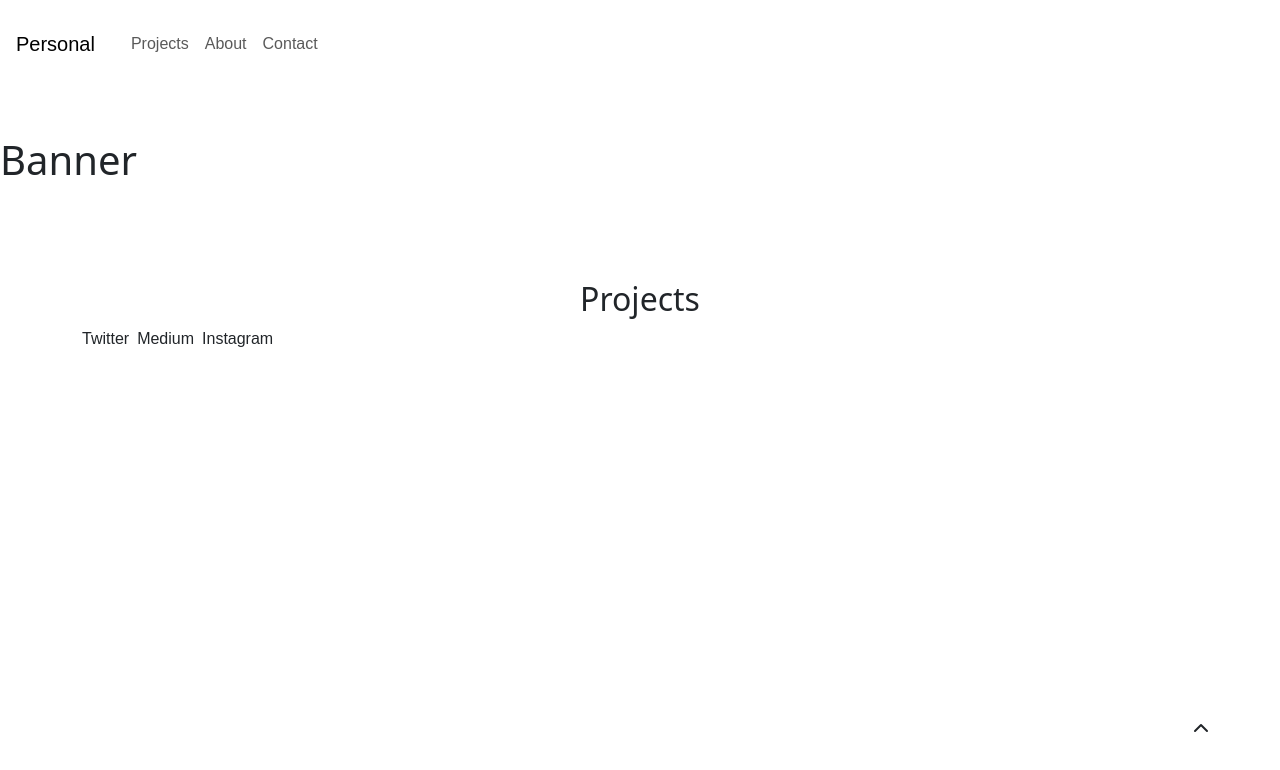
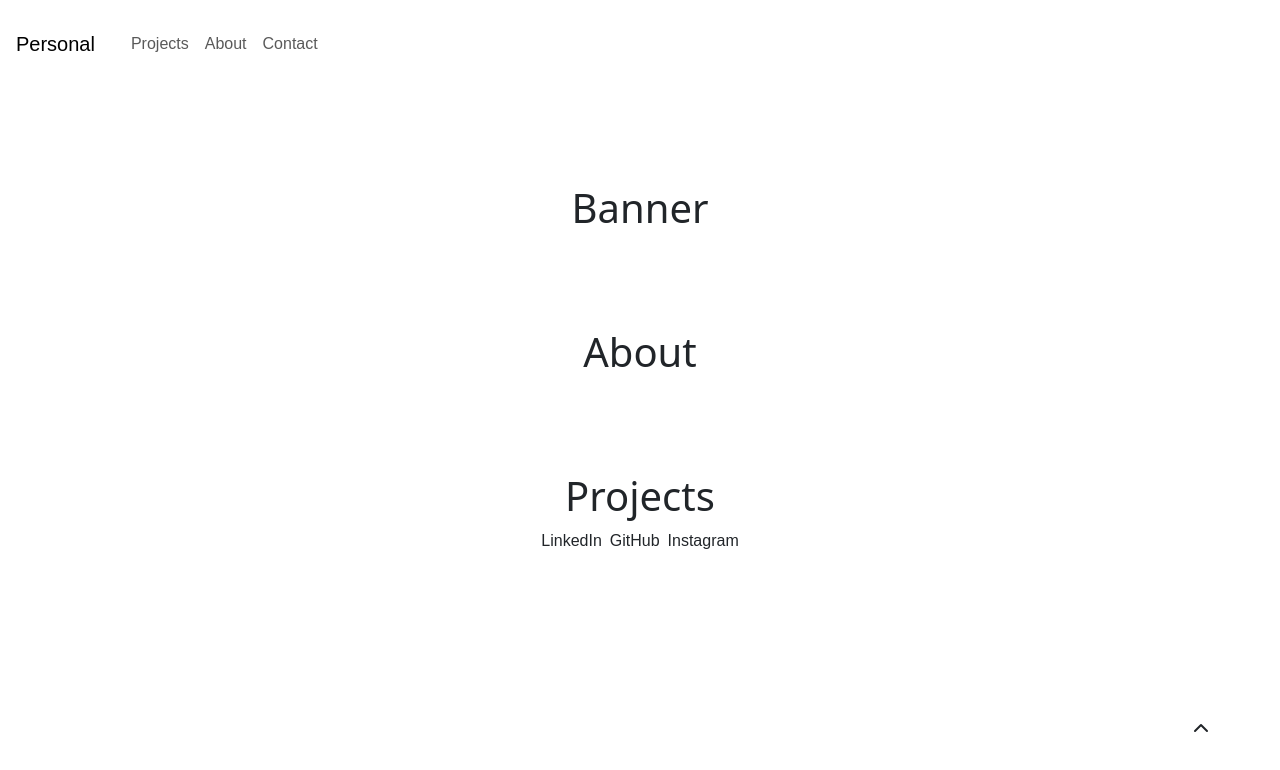
Before and after one commit to owwwwwo03/PersonalWeb, a Vue app: page / in a window 1280 px wide. Shown: the top 770 px of the page. Built offline with nearby package versions, Linux system fonts and the light colour scheme; what vue-loading-overlay would draw is missing.

Commit message:
20231113-調整框架

```diff
--- a/src/components/projects/ProjectsGrid.vue
+++ b/src/components/projects/ProjectsGrid.vue
@@ -3,7 +3,7 @@
     <section class="pt-5 pt-sm-5">
     <!-- Projects grid title -->
     <div class="text-center">
-        <h2 class="">Projects</h2>
+        <h1 class="">Projects</h1>
     </div>
     <!-- Projects grid -->
     <div class="">
--- a/src/router/index.ts
+++ b/src/router/index.ts
@@ -3,28 +3,29 @@ import Home from '../views/Home.vue';
 import About from '../views/About.vue';
 import Projects from '../views/Projects.vue';
 
-const routes=[
+const routes = [
      {
           path: '/',
           component: Home,
           name: 'home'
      },
      {
+          path: '/projects',
+          component: Projects,
+          name: 'Projects'
+     },
+     {
           path: '/about',
           component: About,
           name: 'About'
      },
-   {
-        path: '/projects',
-        component: Projects,
-        name: 'Projects'
-   },
+
 
 ];
 
 const router = createRouter({
-    history:createWebHistory(),
-    routes:routes
+     history: createWebHistory(),
+     routes: routes
 });
 
 export default router;
--- a/src/views/About.vue
+++ b/src/views/About.vue
@@ -1,5 +1,20 @@
 <template>
+    <section
+		class="pt-5 pt-sm-5"
+	>
+		<!-- About left contents -->
+		<div class="text-center">
+			<h1 class="">
+				About
+			</h1>
 
+		</div>
+
+		<!-- About right illustration -->
+		<div class="">
+
+		</div>
+	</section>
   </template>
 
   <script lang="ts">
--- a/src/views/Banner.vue
+++ b/src/views/Banner.vue
@@ -1,12 +1,8 @@
 <template>
-    <section
-		class=""
-	>
+	<section class="pt-5 pt-sm-5">
 		<!-- Banner left contents -->
-		<div class="">
-			<h1
-				class=""
-			>
+		<div class="text-center">
+			<h1 class="">
 				Banner
 			</h1>
 
@@ -25,11 +21,9 @@
 onMounted(() => {
 	feather.replace();
 });
-      onUpdated(()=>{
+onUpdated(() => {
 	feather.replace();
 });
 </script>
 
-<style>
-
-</style>
+<style></style>
--- a/src/views/Footer.vue
+++ b/src/views/Footer.vue
@@ -1,11 +1,10 @@
 <template>
   <div class="container">
     <div class="row">
-        <div class="col-12">
+      <div class="col-12 text-center">
         <ul class="list-inline">
           <li v-for="social in socials" :key="social.id" class="list-inline-item">
-              <a :href="social.url" target="_blank" class="nav-link text-primary-dark custom-font">
-                <i class="icon" :class="social.icon"></i>
+            <a :href="social.url" target="_blank" class="nav-link custom-font">
               {{ social.name }}
             </a>
           </li>
@@ -17,28 +16,26 @@
 
 <script lang="ts">
 import feather from 'feather-icons';
-  import 'bootstrap/dist/css/bootstrap.css';
+import { useStore } from 'vuex';
 import { onMounted, reactive, onUpdated } from 'vue';
+const store = useStore();
 
 export default {
   setup() {
     const socials = reactive([
       {
         id: 2,
-          name: 'Twitter',
-          icon: 'twitter',
+        name: 'LinkedIn',
         url: 'https://twitter.com',
       },
       {
         id: 3,
-          name: 'Medium',
-          icon: 'book',
+        name: 'GitHub',
         url: 'https://medium.com',
       },
       {
         id: 4,
         name: 'Instagram',
-          icon: 'instagram',
         url: 'https://instagram.com',
       },
     ]);
@@ -46,7 +43,7 @@
     onMounted(() => {
       feather.replace();
     });
-      onUpdated(()=>{
+    onUpdated(() => {
       feather.replace();
     });
 
@@ -58,7 +55,7 @@
 </script>
 
 <style>
-  .custom-font{
+.custom-font {
   font-family: Arial, Helvetica, sans-serif;
 }
 </style>
--- a/src/views/Home.vue
+++ b/src/views/Home.vue
@@ -1,5 +1,6 @@
 <template>
 	<Banner class="mb-5 mb-sm-8" />
+  <About class="mb-5 mb-sm-8"/>
 	<div class="container mx-auto">
         <!-- Projects -->
 		  <ProjectsGrid />
@@ -8,6 +9,7 @@
 </template>
 <script lang="ts" setup>
    import Banner from './Banner.vue';
+   import About from './About.vue';
    import ProjectsGrid from '../components/projects/ProjectsGrid.vue';
 </script>
 
```
Also changed, not shown: src/App.vue (+5 -4 lines), src/views/Header.vue (+4 -6 lines), src/components/resume/Resume.vue (deleted). Lines whose indentation alone changed are shown as unchanged.
